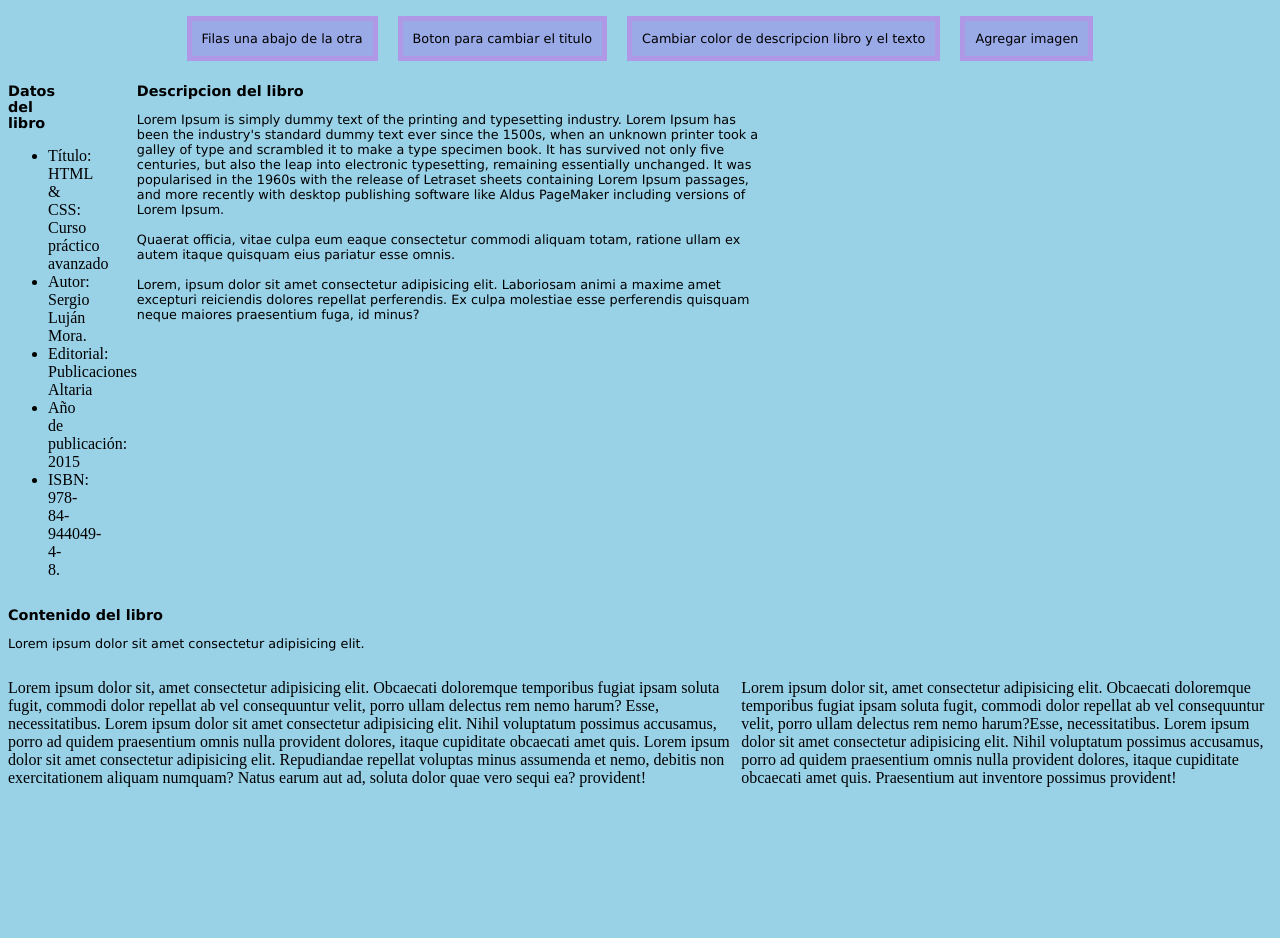
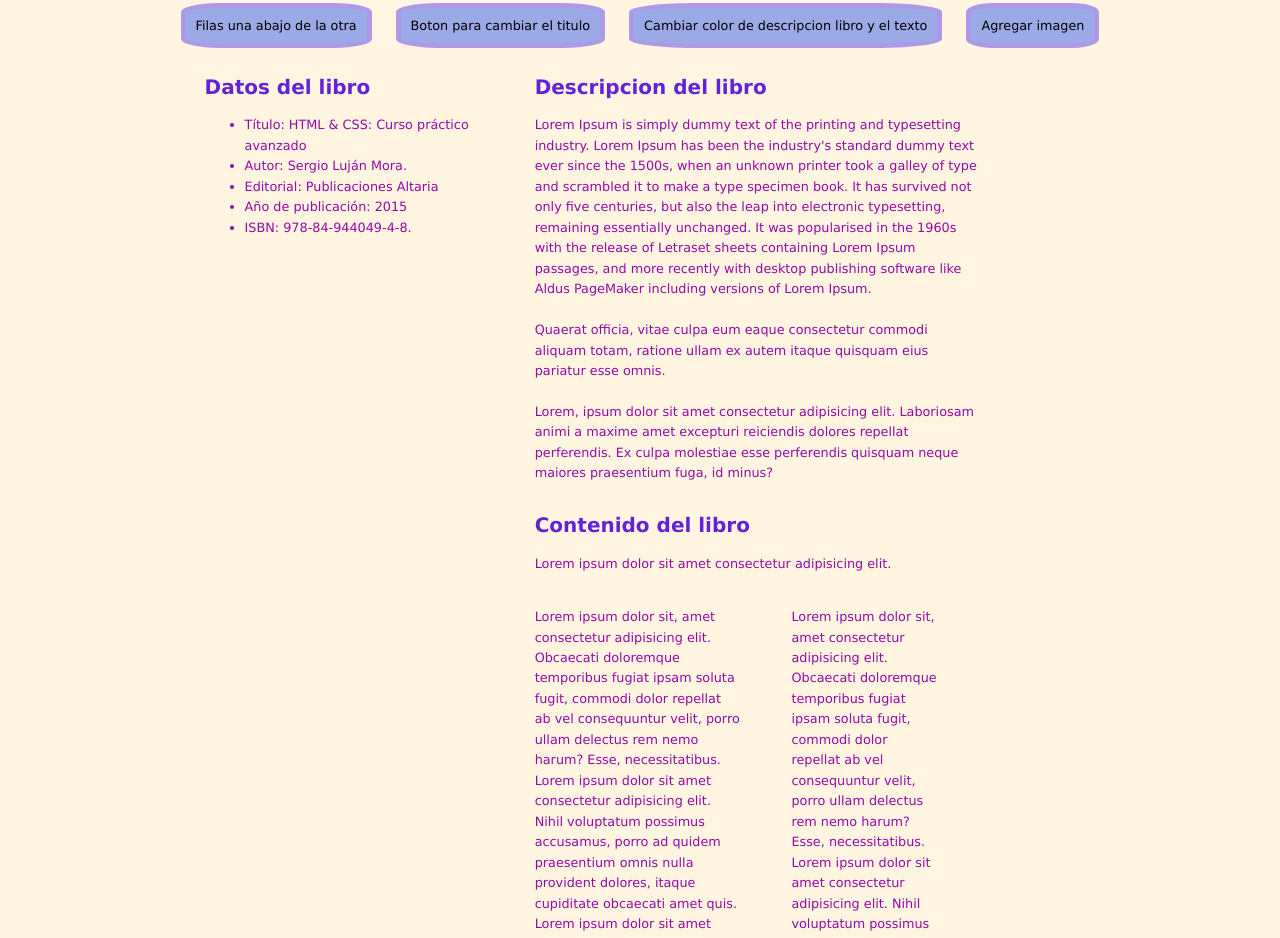
Before and after one commit to EduardoDoradea/PW_SEC01_C2_2025_00086224, a plain HTML site: page index.html in a window 1280 px wide. Shown: the part 88-1026 px from the top of the page. Before the commit the page ends 899 px from the top, so only its background shows below. Drawn offline with Linux system fonts and the light colour scheme.

Commit message:
feat: Agregando pagina web terminada con html y css

```diff
--- a/styles.css
+++ b/styles.css
@@ -1,18 +1,31 @@
-aside {
-    width: 40%;
-}
-
 body {
-    background-color: #99D1E7;
+    background-color: #FFF5E1;
 }
 
 h1 {
+    color: #6F2FDE;
     font-family: Georgia, 'Times New Roman', Times, serif;
+    font-size: 30px;
 }
 
 h2 {
+    color: #6322D6;
     font-family: Verdana, Geneva, Tahoma, sans-serif;
-    font-size: 90%;
+    font-size: 20px;
+}
+
+p {
+    color: #940AA6;
+    line-height: 1.6;
+    font-size: 80%;
+    font-family: Verdana, Geneva, Tahoma, sans-serif;
+}
+
+li {
+    color: #940AA6;
+    line-height: 1.6;
+    font-size: 80%;
+    font-family: Verdana, Geneva, Tahoma, sans-serif;
 }
 
 button {
@@ -22,10 +35,7 @@ button {
     border: 5px solid #AF99E7;
     padding: 10px;
     margin: 10px;
-}
-
-div {
-    display: flex;
+    border-radius: 20%;
 }
 
 .contenedorCabecera {
@@ -33,33 +43,53 @@ div {
     justify-content: center;
 }
 
-.contenedorDatosDescripcion {
-    justify-content: space-evenly;
+.contenedorPrincipal {
+    display: flex;
+    justify-content: center;
 }
 
 .contenedorDatos {
-    flex-direction: row;
+    display: flex;
+    justify-content: flex-end;
+    width: 50%;
 }
 
 .contenedorDescripcion {
-    flex-direction: row;
+    display: flex;
+    justify-content: center;
+    align-items: center;
+    width: 70%;
+}
+
+.contenedorSecundario {
+    display: flex;
+    justify-content: center;
+}
+
+.contenedorImagen {
+    display: flex;
+    justify-content: flex-end;
+    width: 50%;
 }
 
 .contenedorContenido {
-    flex-direction: column;
+    display: flex;
+    width: 70%;
+    justify-content: center;
+    align-items: center;
 }
 
 .contenedorParrafo {
+    display: flex;
     flex-direction: row;
+    margin-top: 20px;
+    width: 60%;
 }
 
 .textoDescripcion {
-    font-size: 80%;
-    font-family: Verdana, Geneva, Tahoma, sans-serif;
-    width: 55%;
+    width: 60%;
 }
 
-.texto {
-    font-size: 80%;
-    font-family: Verdana, Geneva, Tahoma, sans-serif;
+.textoContenido {
+    width: 80%;
 }
```
